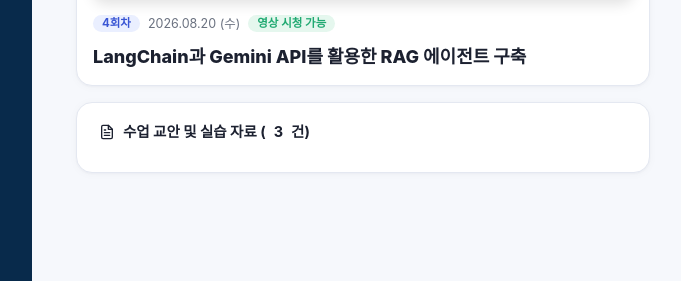
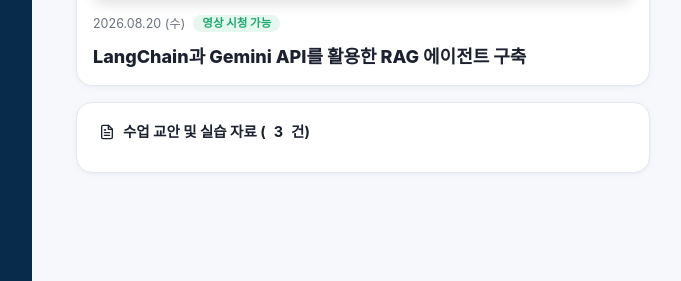
Before and after one commit to KANT-2/assignment-lms, a Django app: page /lecture/ in a window 1280 px wide. Shown: the part 519-800 px from the top of the page, without its empty margins (208-889 px from the left). Run offline with Django 5.2, Linux system fonts and the light colour scheme; data comes from the database, SQL or seed files in the repository; data that the repository does not hold is empty; some libraries are stand-ins or nearby versions.

Commit message:
style(student): Remove '총 N차시' badge from lecture view

```diff
--- a/apps/student/templates/student/lecture.html
+++ b/apps/student/templates/student/lecture.html
@@ -524,7 +524,6 @@
 
         <div class="lesson-header">
           <div class="lesson-meta-row">
-            <span id="cur-order-badge" class="badge mat-count">4회차</span>
             <span id="cur-date">2026.08.20 (수)</span>
             <span id="cur-status-badge" class="badge video-ok">영상 시청 가능</span>
           </div>
@@ -670,7 +669,6 @@
         <div class="playlist-info">
           <div class="playlist-item-top">
             <span class="playlist-item-order" style="font-size: 12px;">${lesson.date}</span>
-            <span style="font-size:11.5px; color:var(--text-muted); font-weight: 600;">총 ${lesson.order}차시</span>
           </div>
           <div class="playlist-item-title">${lesson.title}</div>
           <div class="playlist-item-meta">
@@ -778,7 +776,6 @@
 
     // Update Details
 
-    document.getElementById('cur-order-badge').textContent = `총 ${lesson.order}차시`;
     document.getElementById('cur-date').textContent = lesson.date;
     document.getElementById('cur-title').textContent = lesson.title;
 
```
